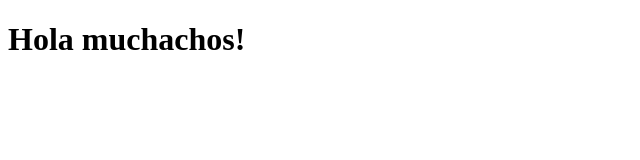
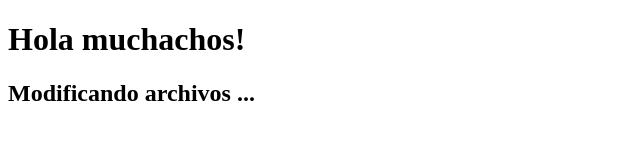
Before and after one commit to JonathanDe/GitImages, a plain HTML site: page index.html in a window 1280 px wide. Shown: the whole page, without its empty margins (0-640 px from the left). Drawn offline with Linux system fonts and the light colour scheme.

Commit message:
Buenas noches

```diff
--- a/index.html.html
+++ b/index.html
@@ -5,11 +5,12 @@
     <meta charset="UTF-8">
     <meta name="viewport" content="width=device-width, initial-scale=1.0">
     <meta http-equiv="X-UA-Compatible" content="ie=edge">
-    <title>Nueva Página</title>
+    <title>Página de prueba :)</title>
 </head>
 
 <body>
     <h1>Hola muchachos!</h1>
+    <h2> Modificando archivos ... </h2>
 </body>
 
 </html>
```
Also changed, not shown: 45265705_10156770703401948_1172161841401430016_o.png (added), Ej Carpeta/Estoy vacio.txt (added).
